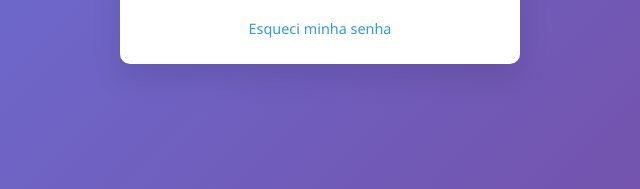
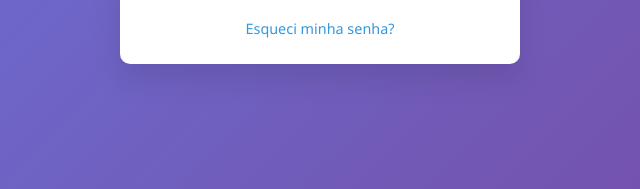
Before and after one commit to wilhem90/dashBoardLoteria, a website: page index.html in a window 1280 px wide. Shown: the part 598-787 px from the top of the page, 320-960 px from the left. Drawn offline with Linux system fonts and the light colour scheme.

Commit message:
Update index.html

```diff
--- a/index.html
+++ b/index.html
@@ -58,7 +58,7 @@
 
         <div class="response-container" id="responseMessage"></div>
         <div class="footer-links">
-          <a href="#" id="forgotPassword">Esqueci minha senha</a>
+          <a href="#" id="forgotPassword">Esqueci minha senha?</a>
         </div>
       </form>
 
```
